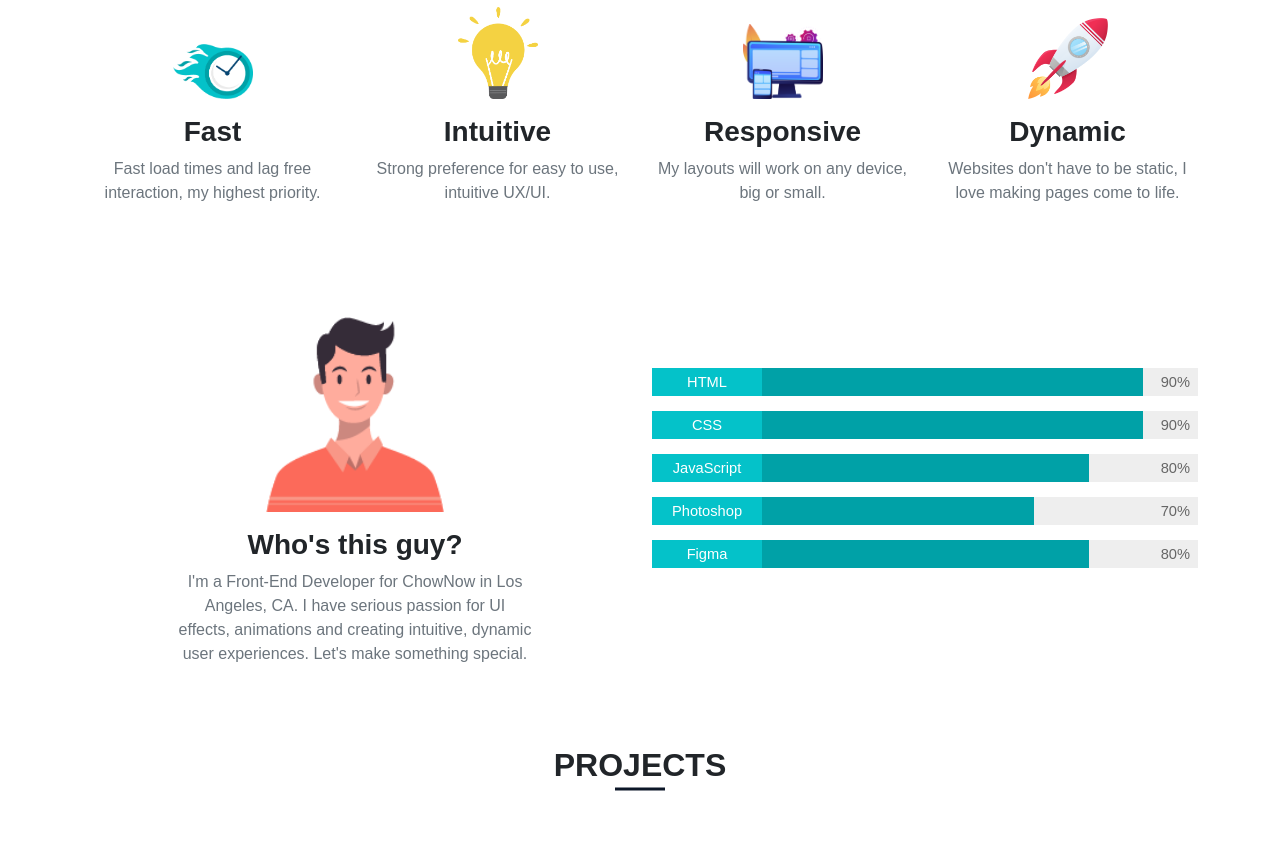
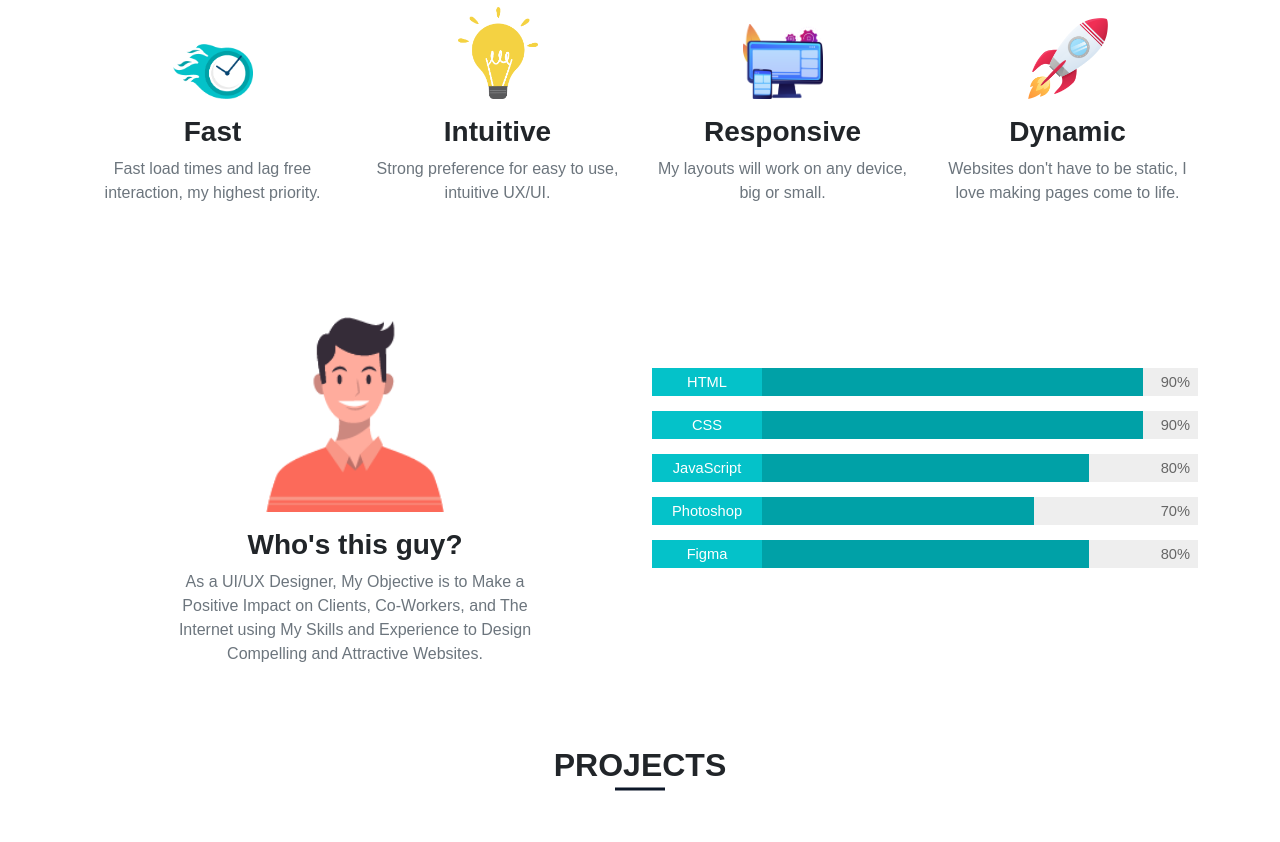
Before and after one commit to PukanshuKumar/Pukanshu_Portfolio, a plain HTML site: page index.html in a window 1280 px wide. Shown: the part 1053-1895 px from the top of the page. Drawn offline with nearby package versions, Linux system fonts and the light colour scheme.

Commit message:
name change

```diff
--- a/index.html
+++ b/index.html
@@ -20,7 +20,8 @@
         <section id="homeSection">
             <!-- <img src="imgs/starbg.png" class="img-fluid"> -->
             <div class="overlay-text">
-                <h2>Hello, I'm <span class="uName">Pukanshu Kumar.</span> I'm a Frontend Developer</h2>
+                <h2>Hello, I'm <span class="uName">Pukanshu Kumar.</span> I'm a UI/UX Designer</h2>
+                <!-- <h2>Hello, I'm <span class="uName">Pukanshu Kumar.</span> I'm a Frontend Developer</h2> -->
                 <a href="javascript:void(0);" class="outline-btn" scrollto="#portfolioSection"
                 onclick="smoothScroll(this);">View My Work</a>
             </div>
@@ -110,9 +111,13 @@
                     <img src="imgs/user-image.png" class="img-fluid w-50">
                 </figure>
                 <h3 class="fw-bold">Who's this guy?</h3>
-                <p class="text-muted">I'm a Front-End Developer for ChowNow in Los Angeles, CA.
+                <p class="text-muted">As a UI/UX Designer, My Objective is to Make
+                    a Positive Impact on Clients, Co-Workers, and
+                    The Internet using My Skills and Experience to
+                    Design Compelling and Attractive Websites. </p>
+                <!-- <p class="text-muted">I'm a Front-End Developer for ChowNow in Los Angeles, CA.
                     I have serious passion for UI effects, animations and creating intuitive, dynamic user experiences.
-                    Let's make something special.</p>
+                    Let's make something special.</p> -->
             </div>
 
             <div class="col-md-6 offset-md-1 my-auto">
```
